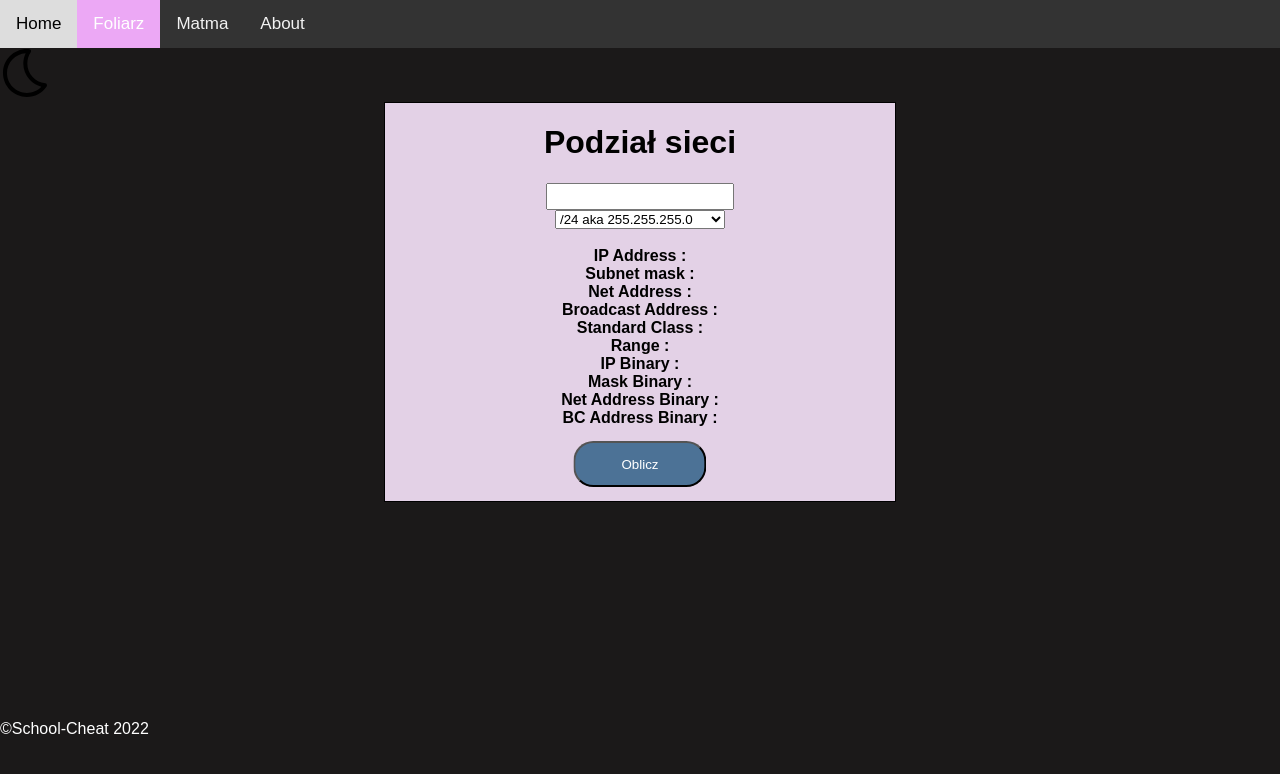
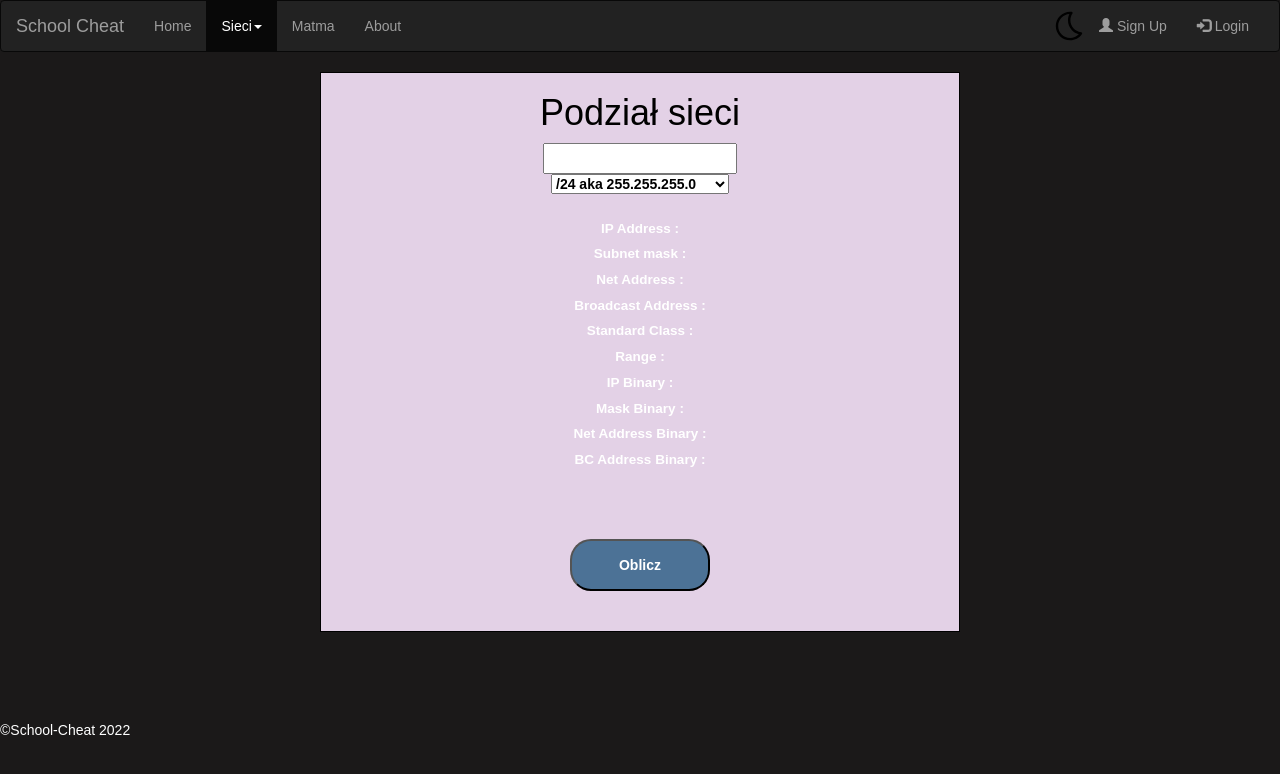
Before and after one commit to PawelMierzwa/school-cheat, a PHP site: page /foliage in a window 1280 px wide. Shown: the top 774 px of the page. Run offline with PHP 8.4, Linux system fonts and the light colour scheme.

Commit message:
Cleanup + New navbar with login buttons
- Navbar collapses on smaller screens
- CSS on IP Calc doesn't work properly
- New subpage added

```diff
--- a/template/css/foliage.css
+++ b/template/css/foliage.css
@@ -2,8 +2,8 @@
 	Left: 50%;
   	transform: translateX(-50%);
 	position: absolute;
-	width: 40%;
-	height: 50%;
+	width: 50%;
+	height: 70%;
 	text-align: center;
     box-sizing: border-box;
     -moz-box-sizing: border-box;
@@ -12,6 +12,11 @@
 	background-color: rgb(227, 209, 230);
 	color: black;
     font-weight: bold;
+}
+
+.result{
+	font-size: large;
+	color: black;
 }
 
 #Oblicz{
@@ -39,8 +44,3 @@
 #adres{
 	font-size: large;
 }
-
-.dark-mode ~ .podzial {
-	background-color: rgb(27, 25, 25);
-	color: black;
-  }
--- a/template/css/main.css
+++ b/template/css/main.css
@@ -23,38 +23,9 @@ html[data-theme="light"] h1 span:after {
 }
 
 /*/
+dark mode img
 img {
   opacity: .75;
   transition: opacity .5s ease-in-out;
 }
 /*/
-
-.content {
-    position: absolute;
-    left: 33%;
-    top: 20%;
-}
-
-.menu {
-    overflow: hidden;
-    background-color: #333;
-}
-
-.menu a {
-    float: left;
-    color: #f2f2f2;
-    text-align: center;
-    padding: 14px 16px;
-    text-decoration: none;
-    font-size: 17px;
-}
-
-.menu a:hover {
-    background-color: #ddd;
-    color: black;
-}
-
-.menu a.active {
-    background-color: #eca8f5;
-    color: white;
-}
--- a/template/foliage.html
+++ b/template/foliage.html
@@ -50,8 +50,6 @@
             </select>
         <br>
         <input type="button" id="Oblicz" value="Oblicz" onclick="Oblicz()"><br>
-
-        <!-- <p id="licznik"></p> -->
 
         <div class='result'>
             <span class=label>IP Address :</span>
@@ -110,5 +108,4 @@
         });
     </script>
 </body>
-
 </html>
--- a/template/header.php
+++ b/template/header.php
@@ -1,62 +1,117 @@
 <html>
+
 <head>
-    <link rel="stylesheet" href="template/css/main.css" type="text/css">
+    <link rel="stylesheet" href="https://maxcdn.bootstrapcdn.com/bootstrap/3.4.1/css/bootstrap.min.css">
     <link rel="stylesheet" href="template/css/dark.css" media="(prefers-color-scheme: dark)">
     <link rel="stylesheet" href="template/css/light.css" media="(prefers-color-scheme: light)">
+    <link rel="stylesheet" href="template/css/main.css" type="text/css">
 </head>
+
 <body>
-
-    <div class="menu">
+    <nav class="navbar navbar-inverse">
+        <div class="container-fluid">
+            <div class="navbar-header">
+                <button type="button" class="navbar-toggle" data-toggle="collapse" data-target="#ultrasupercoolnavbar">
+                    <span class="icon-bar"></span>
+                    <span class="icon-bar"></span>
+                    <span class="icon-bar"></span>
+                </button>
+                <a class="navbar-brand" href="/">School Cheat</a>
+            </div>
+            <div class="collapse navbar-collapse" id="ultrasupercoolnavbar">
                 <?php
                 $file = $_SERVER['REQUEST_URI'];
 
-        switch($file){
+                switch ($file) {
                     case '/foliage':
                         echo '
-                    <a href="/">Home</a>
-                    <a class="active" href="/foliage">Foliarz</a>
-                    <a href="/matma">Matma</a>
-                    <a href="/about">About</a>
+                                <ul class="nav navbar-nav">
+                                    <li><a href="/">Home</a></li>
+                                    <li class="dropdown active"><a class="dropdown-toggle" data-toggle="dropdown" href="/foliage">Sieci<span class="caret"></span></a>
+                                        <ul class="dropdown-menu">
+                                            <li class="active"><a href="/foliage">Kalkulator IP</a></li>
+                                            <li><a href="/pojecia">Pojęcia</a></li>
+                                        </ul>
+                                    </li>
+                                    <li><a href="/matma">Matma</a></li>
+                                    <li><a href="/about">About</a></li>
+                                </ul>
+                            ';
+                        break;
+                    case '/pojecia':
+                        echo '
+                                <ul class="nav navbar-nav">
+                                    <li><a href="/">Home</a></li>
+                                    <li class="dropdown active"><a class="dropdown-toggle" data-toggle="dropdown" href="/foliage">Sieci<span class="caret"></span></a>
+                                        <ul class="dropdown-menu">
+                                            <li><a href="/foliage">Kalkulator IP</a></li>
+                                            <li class="active"><a href="/pojecia">Pojęcia</a></li>
+                                        </ul>
+                                    </li>
+                                    <li><a href="/matma">Matma</a></li>
+                                    <li><a href="/about">About</a></li>
+                                </ul>
                             ';
                         break;
                     case '/matma':
                         echo '
-                    <a href="/">Home</a>
-                    <a href="/foliage">Foliarz</a>
-                    <a class="active" href="/matma">Matma</a>
-                    <a href="/about">About</a>
+                                <ul class="nav navbar-nav">
+                                    <li><a href="/">Home</a></li>
+                                    <li class="dropdown"><a class="dropdown-toggle" data-toggle="dropdown" href="/foliage">Sieci<span class="caret"></span></a>
+                                        <ul class="dropdown-menu">
+                                            <li><a href="/foliage">Kalkulator IP</a></li>
+                                            <li><a href="/pojecia">Pojęcia</a></li>
+                                        </ul>
+                                    </li>
+                                    <li class="active"><a href="/matma">Matma</a></li>
+                                    <li><a href="/about">About</a></li>
+                                </ul>
                             ';
                         break;
                     case '/about':
                         echo '
-                    <a href="/">Home</a>
-                    <a href="/foliage">Foliarz</a>
-                    <a href="/matma">Matma</a>
-                    <a class="active" href="/about">About</a>
+                                <ul class="nav navbar-nav">
+                                    <li><a href="/">Home</a></li>
+                                        <li class="dropdown"><a class="dropdown-toggle" data-toggle="dropdown" href="/foliage">Sieci<span class="caret"></span></a>
+                                            <ul class="dropdown-menu">
+                                                <li><a href="/foliage">Kalkulator IP</a></li>
+                                                <li><a href="/pojecia">Pojęcia</a></li>
+                                            </ul>
+                                        </li>
+                                        <li><a href="/matma">Matma</a></li>
+                                    <li class="active"><a href="/about">About</a></li>
+                                </ul>
                             ';
                         break;
                     default:
                         echo '
-                    <a class="active" href="/">Home</a>
-                    <a href="/foliage">Foliarz</a>
-                    <a href="/matma">Matma</a>
-                    <a href="/about">About</a>
+                                <ul class="nav navbar-nav">
+                                    <li class="active"><a href="/">Home</a></li>
+                                        <li class="dropdown"><a class="dropdown-toggle" data-toggle="dropdown" href="/foliage">Sieci<span class="caret"></span></a>
+                                            <ul class="dropdown-menu">
+                                                <li><a href="/foliage">Kalkulator IP</a></li>
+                                                <li><a href="/pojecia">Pojęcia</a></li>
+                                            </ul>
+                                        </li>
+                                    <li><a href="/matma">Matma</a></li>
+                                    <li><a href="/about">About</a></li>
+                                </ul>
                             ';
                         break;
                 }
                 ?>
+                <ul class="nav navbar-nav navbar-right">
+                    <li><img src="template/img/sun.svg" style="margin-top: 10px; margin-left:10px;" data-light-src="template/img/sun.svg" data-dark-src="template/img/moon.svg" alt="light theme" id="theme-selector" onclick="switchTheme(this)" width="30px" height="30px"></li>
+                    <li><a href="#"><span class="glyphicon glyphicon-user"></span> Sign Up</a></li>
+                    <li><a href="#"><span class="glyphicon glyphicon-log-in"></span> Login</a></li>
+                </ul>
             </div>
-<!--<img onclick="" > -->
-<img src="template/img/sun.svg"
-    data-light-src="template/img/sun.svg"
-    data-dark-src="template/img/moon.svg"
-    alt="light theme"
-    id="theme-selector"
-    onclick="switchTheme(this)"
-    width="50px"
-    height="50px"
->
+        </div>
+    </nav>
 
     <script src="template/js/menu.js" onload="setupThemeIcon()"></script>
+    <script src="template/js/jquery.js"></script>
+    <script src="https://maxcdn.bootstrapcdn.com/bootstrap/3.4.1/js/bootstrap.min.js"></script>
 </body>
+
 </html>
--- a/template/js/Foliage.js
+++ b/template/js/Foliage.js
@@ -3,45 +3,6 @@ function spacjowanie() {
     dot = dot.replaceAll(" ",".");
     adres.value = dot;
 }
-
-let count2 = 0;
-let count = 1;
-
-
-//  function kropkowanie(){
-
-//     //x = ostatni wpisany znak :)
-//     //y = przedostatni wpisany znak :)
-
-//         let text = adres.value;
-//         let x = text.slice(-1);
-//         let y = text.slice(-2);
-
-//         if(x == " " && y == "."){
-//             text = text.pop()
-//         }
-//         if(x ==" " && y != "."){
-//             spacjowanie();
-//         }
-
-//         count2 = text.length;
-//         if(count2 >= 14){
-//             count=1;
-//         }
-//         if(x >= 0 && x <= 9){
-//             if (count2 >= 14) return;
-//             count++;
-//         }
-//         if (count == 3) {
-//             if (count2 >= 14) return;
-//             count = 0;
-//             text = text + ".";
-//             i = 0;
-//         }
-
-//         adres.value = text;
-//  }
-
 
 function Oblicz() {
 
--- /dev/null
+++ b/template/pojecia.html
@@ -0,0 +1,5 @@
+<body>
+    <div class="content">
+        <h1>Lista Pojęć</h1>
+    </div>
+</body>
```
Lines whose indentation alone changed are shown as unchanged.
